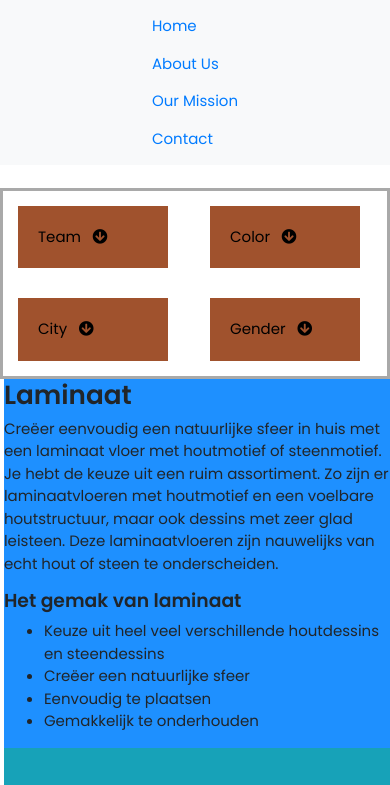
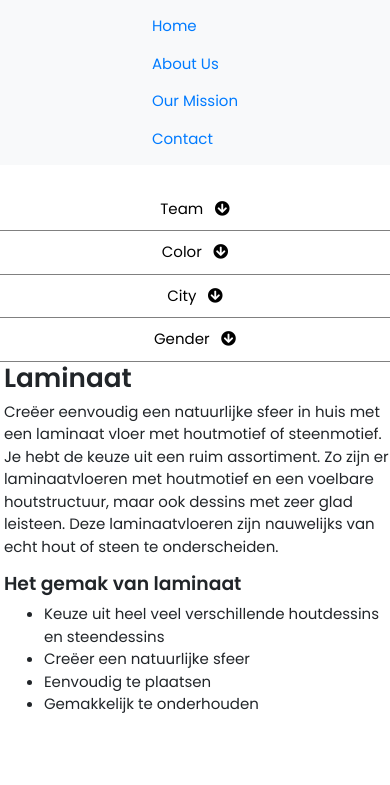
Before and after one commit to u-uysal/simulator-Ecommerce, a React (Create React App) app: page / in a window 390 px wide. Shown: the top 785 px of the page. Built offline with nearby package versions, Linux system fonts and the light colour scheme.

Commit message:
Make responsive

```diff
--- a/src/App.css
+++ b/src/App.css
@@ -4,7 +4,6 @@
   font-size: 15px;
 }
 .sidebar {
-  border: 3px solid darkgray;
   position: fixed;
   z-index: 1;
   top: 60px;
@@ -17,8 +16,8 @@
 }
 .filters {
   color: black;
-  padding-top: 20px;
-  background-color: sienna;
+  padding: 20px 0 20px 0;
+  border-bottom: 1px solid gray;
 }
 
 .content-sec {
@@ -27,7 +26,6 @@
 .flex-container {
   display: flex;
   flex-wrap: wrap;
-  background-color: DodgerBlue;
   justify-content: space-around;
 }
 .text-content {
@@ -64,17 +62,15 @@
 @media screen and (max-width: 792px) {
   .sidebar {
     display: flex;
-    flex-direction: row;
-    flex-wrap: wrap;
-    justify-content: space-between;
+    justify-content: center;
     width: 100%;
     position: unset;
   }
   .filters {
-    padding: 20px;
-    background-color: sienna;
-    margin: 15px;
-    width: 150px;
+    padding: 10px;
+
+    width: 100%;
+    text-align: center;
   }
   .content-sec {
     margin-left: 1vw;
@@ -84,6 +80,9 @@
   }
   .text-content {
     width: 100%;
+  }
+  label {
+    margin-left: 40%;
   }
 }
 /*
--- a/src/pages/Home.js
+++ b/src/pages/Home.js
@@ -89,7 +89,7 @@ export default function Home() {
               ))}
             </div>
           </div>
-          <hr></hr>
+
           <a
             className="filters"
             data-toggle="collapse"
@@ -111,7 +111,7 @@ export default function Home() {
               ))}
             </div>
           </div>
-          <hr></hr>
+
           <a
             className="filters"
             data-toggle="collapse"
@@ -133,7 +133,7 @@ export default function Home() {
               ))}
             </div>
           </div>
-          <hr></hr>
+
           <a
             className="filters"
             data-toggle="collapse"
@@ -143,7 +143,7 @@ export default function Home() {
           >
             Gender <i className="fas fa-arrow-circle-down ml-2"></i>
           </a>
-          <div className="collapse" id="collapseFour">
+          <div className="collapse " id="collapseFour">
             <div className="card card-body">
               {" "}
               {uniqueGender.map((key, i) => (
@@ -156,13 +156,12 @@ export default function Home() {
               ))}
             </div>
           </div>
-          <hr></hr>
         </div>
         {/* sidebar  ended */}
 
         {/* intro section is starting */}
 
-        <div className="bg-info content-sec">
+        <div className="content-sec">
           <div className="flex-container">
             <div className="text-content">
               <h3 className="font-weight-bold">Laminaat</h3>
```
